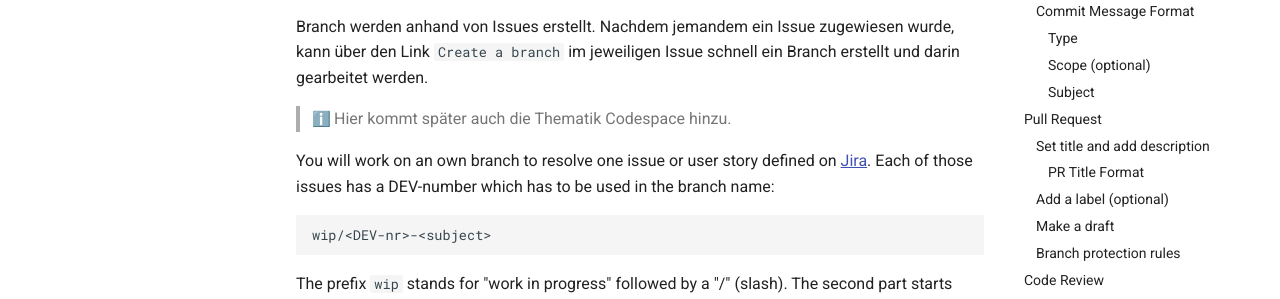
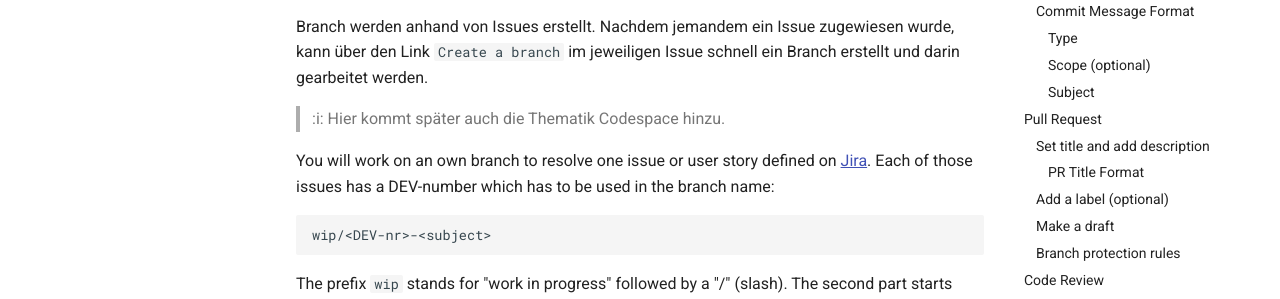
Before and after one commit to av-dimag/guideline, an MkDocs documentation site: the page built from docs/git/index.md, in a window 1280 px wide and 900 px high, scrolled down 492 px. Shown: the part 151-450 px from the top of the window. Built offline with MkDocs 1.6.1 and Material for MkDocs 9.7.7, drawn with Linux system fonts in a browser that asks for light colours; emoji names are drawn with the system emoji font; comment, search, counter and statistics services are not loaded; some of the changed lines change nothing that is shown.

Commit message:
fix: replace icon

```diff
--- a/docs/git/index.md
+++ b/docs/git/index.md
@@ -17,8 +17,9 @@ Das Vorgehen bei der Entwicklung ist stets dasselbe. Wir folgen den Empfehlungen
 Branch werden anhand von Issues erstellt. Nachdem jemandem ein Issue zugewiesen wurde, kann über den Link `Create a branch` im jeweiligen Issue schnell ein Branch erstellt und darin gearbeitet werden.
 
 >
-> :information: Hier kommt später auch die Thematik Codespace hinzu.
+> :i: Hier kommt später auch die Thematik Codespace hinzu.
 >
+
 
 
 
```
